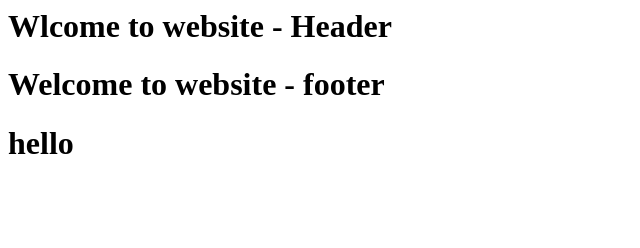
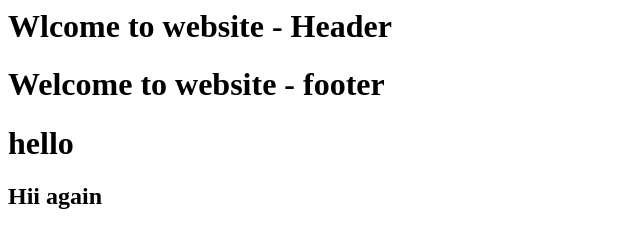
Before and after one commit to harshitamahori/collab_demo, a plain HTML site: page index.html in a window 1280 px wide. Shown: the whole page, without its empty margins (0-640 px from the left). Drawn offline with Linux system fonts and the light colour scheme.

Commit message:
Added a new hello in footer

```diff
--- a/index.html
+++ b/index.html
@@ -3,3 +3,4 @@
 <h1>Welcome to website - footer</h1>
 
 <h1>hello</h1>
+<h2>Hii again</h2>
```
